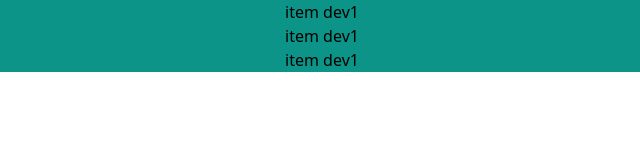
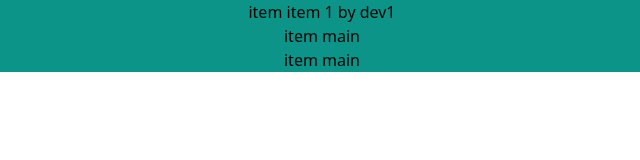
Before and after one commit to jaymon69/tailwind_test4, a website: page src/index.html in a window 1280 px wide. Shown: the full height of the page, 318-958 px from the left. Drawn offline with Linux system fonts and the light colour scheme.

Commit message:
dev commit

```diff
--- a/src/index.html
+++ b/src/index.html
@@ -8,13 +8,13 @@
 </head>
 <body>
     <div class="item text-center bg-teal-600">
-        item dev1
+        item item 1 by dev1
     </div>
     <div class="item text-center bg-teal-600">
-        item dev1
+        item main
     </div>
     <div class="item text-center bg-teal-600">
-        item dev1
+        item main
     </div>
 </body>
 </html>
```
